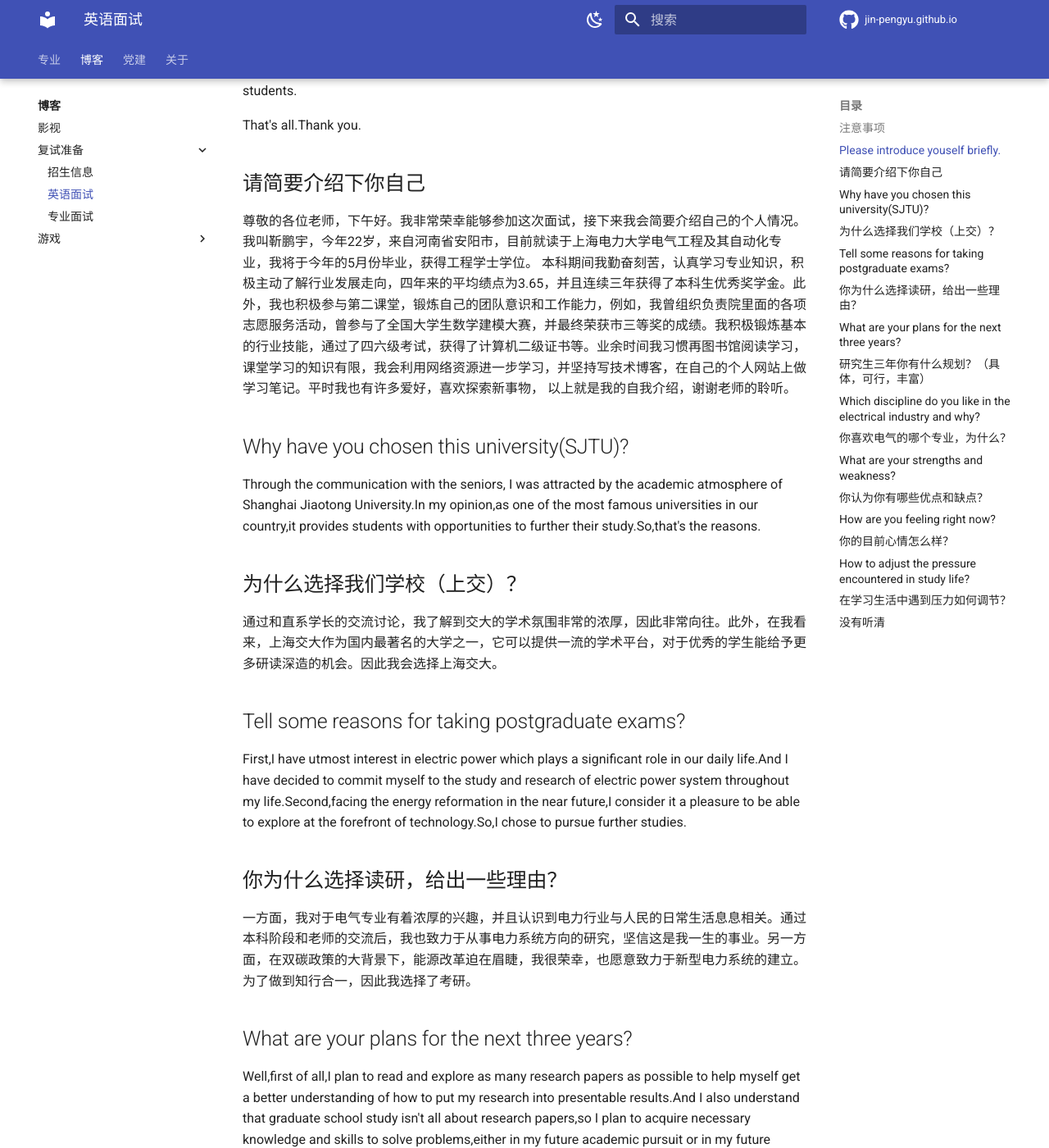
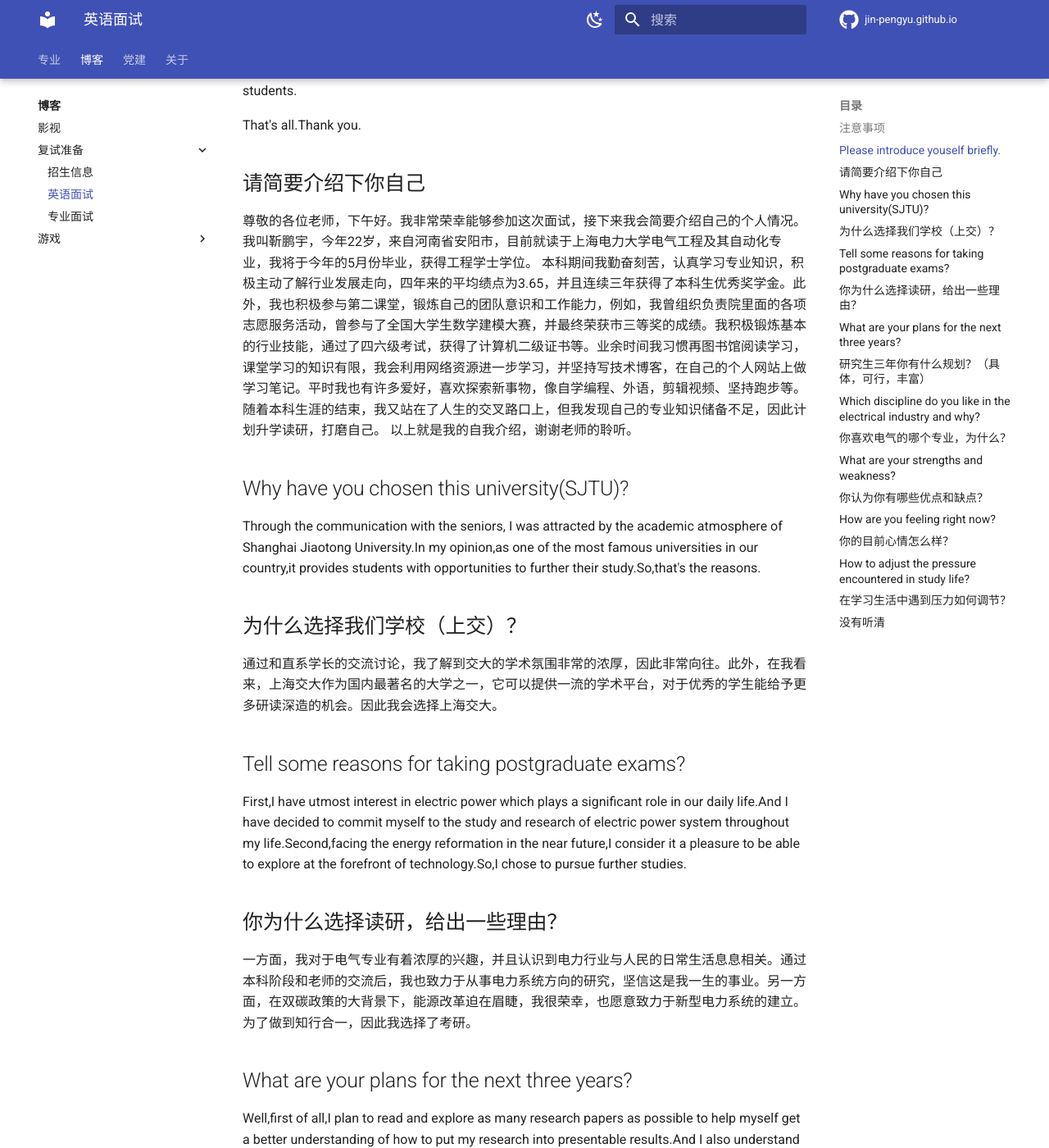
Before and after one commit to Pengyu-Jin/Pengyu-Jin.github.io, an MkDocs documentation site: the page built from docs/blog/pre-interview/English-interview.md, in a window 1280 px wide and 1400 px high, scrolled down 668 px. Shown: the whole window at 82% size. Built offline with MkDocs 1.6.1 and Material for MkDocs 9.7.7, drawn with Linux system fonts in a browser that asks for light colours; some of the changed text lies outside the part shown.

Commit message:
change style181

```diff
--- a/docs/blog/pre-interview/English-interview.md
+++ b/docs/blog/pre-interview/English-interview.md
@@ -17,7 +17,8 @@
 ## 请简要介绍下你自己
 尊敬的各位老师，下午好。我非常荣幸能够参加这次面试，接下来我会简要介绍自己的个人情况。
 我叫靳鹏宇，今年22岁，来自河南省安阳市，目前就读于上海电力大学电气工程及其自动化专业，我将于今年的5月份毕业，获得工程学士学位。
-本科期间我勤奋刻苦，认真学习专业知识，积极主动了解行业发展走向，四年来的平均绩点为3.65，并且连续三年获得了本科生优秀奖学金。此外，我也积极参与第二课堂，锻炼自己的团队意识和工作能力，例如，我曾组织负责院里面的各项志愿服务活动，曾参与了全国大学生数学建模大赛，并最终荣获市三等奖的成绩。我积极锻炼基本的行业技能，通过了四六级考试，获得了计算机二级证书等。业余时间我习惯再图书馆阅读学习，课堂学习的知识有限，我会利用网络资源进一步学习，并坚持写技术博客，在自己的个人网站上做学习笔记。平时我也有许多爱好，喜欢探索新事物，
+本科期间我勤奋刻苦，认真学习专业知识，积极主动了解行业发展走向，四年来的平均绩点为3.65，并且连续三年获得了本科生优秀奖学金。此外，我也积极参与第二课堂，锻炼自己的团队意识和工作能力，例如，我曾组织负责院里面的各项志愿服务活动，曾参与了全国大学生数学建模大赛，并最终荣获市三等奖的成绩。我积极锻炼基本的行业技能，通过了四六级考试，获得了计算机二级证书等。业余时间我习惯再图书馆阅读学习，课堂学习的知识有限，我会利用网络资源进一步学习，并坚持写技术博客，在自己的个人网站上做学习笔记。平时我也有许多爱好，喜欢探索新事物，像自学编程、外语，剪辑视频、坚持跑步等。
+随着本科生涯的结束，我又站在了人生的交叉路口上，但我发现自己的专业知识储备不足，因此计划升学读研，打磨自己。
 以上就是我的自我介绍，谢谢老师的聆听。
 
 ## Why have you chosen this university(SJTU)?
@@ -36,7 +37,7 @@
 Well,first of all,I plan to read and explore as many research papers as possible to help myself get a better understanding of how to put my research into presentable results.And I also understand that graduate school study isn't all about research papers,so I plan to acquire necessary knowledge and skills to solve problems,either in my future academic pursuit or in my future career.
 
 ## 研究生三年你有什么规划？（具体，可行，丰富）
-我计划建立自己的知识体系，对专业课的知识内容达到融会贯通的地步。坚持知行合一，理论与实际相结合，对于11111
+我计划研一期间认真学习专业课，加深对行业前沿的认识，扎实自己的基础。课余期间多阅读电气行业相关的经典读物，参加相关企业实习或学术交流会等，实现理论与实际相结合，建立自己的知识体系，对专业课的知识内容达到融会贯通的地步。研二研三我会积极跟随导师的课题和项目，多参加学校举办的研讨会、学术论坛等，开阔自己的思路，不断提升自身的学术水平，为早日做出成果，完成毕业要求做出努力。我已经做好了面对一个忙碌而充实的研究生生活。当然我也深知外语学习的重要性，我也计划每天锻炼自身的听说读写能力，为早日达到语言学习的新的境界而努力。
 
 ## Which discipline do you like in the electrical industry and why?
 I prefer the direction of power system.The fundamental reason is that I met professor Hao Liangliang of Beijing Jiaotong University through the teacher's course.Then I deeply realized that the power system is closely related to people's lives.And in reality it is combined with protection devices, communication technology and automation devices,etc.,which is a very rich discipline. And along with the energy reform,the power system is also facing new challenges.
```
